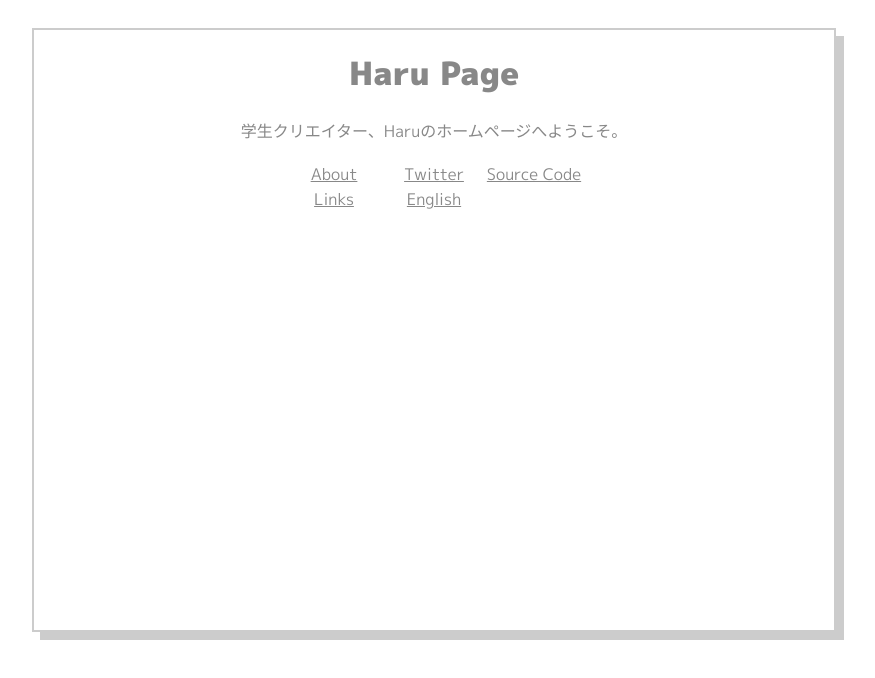
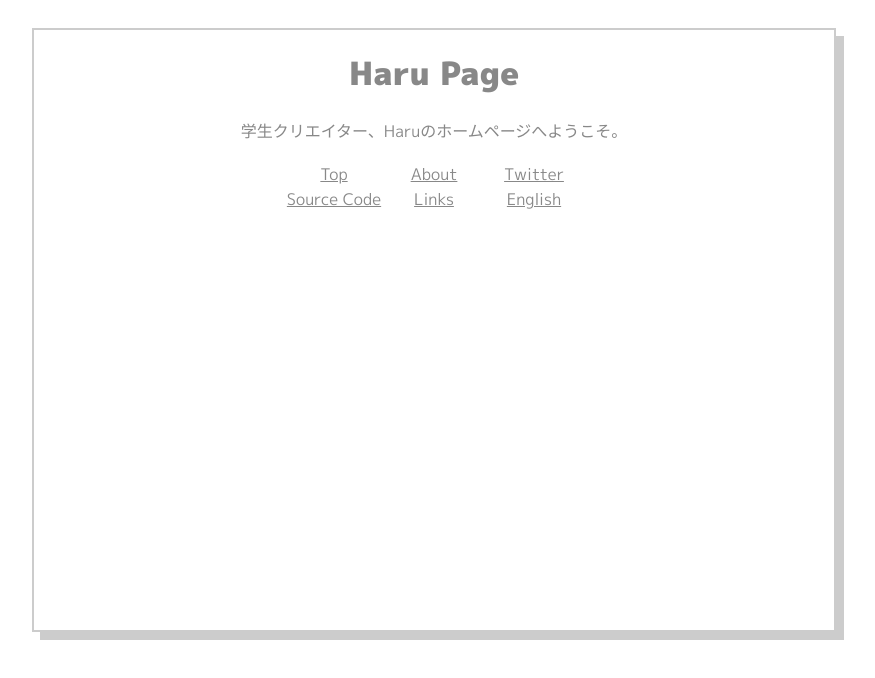
Before and after one commit to harugomaru/harugomaru.github.io, a plain HTML site: page index.html in a window 1280 px wide. Shown: the whole page, without its empty margins (206-1081 px from the left). Drawn offline with Linux system fonts and the light colour scheme.

Commit message:
Update index.html

```diff
--- a/index.html
+++ b/index.html
@@ -17,6 +17,9 @@
 <h1>Haru Page</h1>
 学生クリエイター、Haruのホームページへようこそ。
 <div class="row">
+<div class="col">
+        <a href="index.html">Top</a>
+    </div>
     <div class="col">
         <a href="about.html">About</a>
     </div>
```
